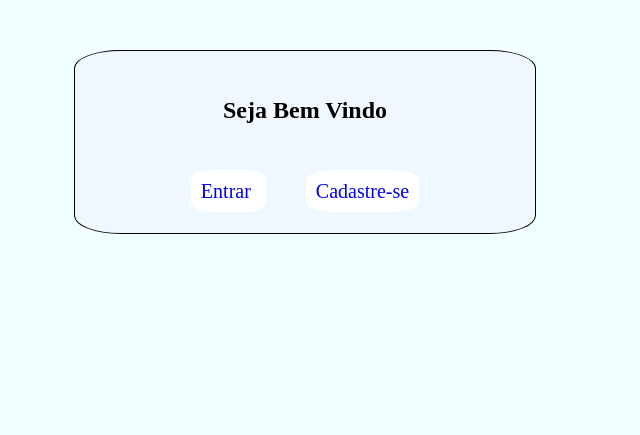
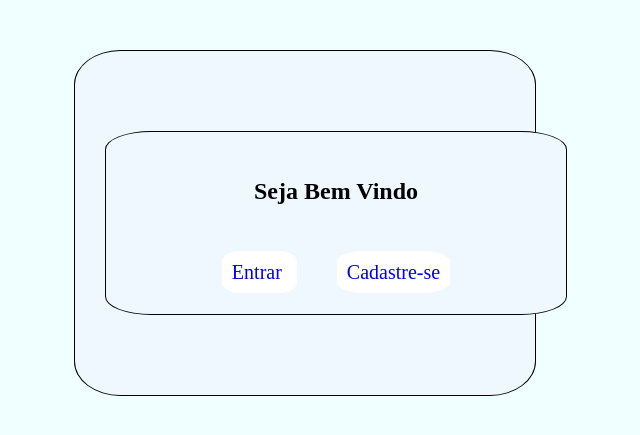
Before and after one commit to felipemm-santos/flask-user-authentication, a Flask app: page / in a window 1280 px wide. Shown: the top 435 px of the page, without its empty margins (335-975 px from the left). Run offline with Flask 3, Linux system fonts and the light colour scheme.

Commit message:
Add layout for flash messeges

```diff
--- a/templates/base.html
+++ b/templates/base.html
@@ -7,8 +7,16 @@
     <link rel="stylesheet" href="{{url_for('static', filename='styles.css')}}">
   </head>
   <body>
-    {% block content %}
-    {% endblock %}
+    <div class="container">
+      <div class="flashes">
+        {% for category, message in get_flashed_messages(with_categories=true) %}
+          <p class="{{category}}">{{ message }}</p>
+        {% endfor %}
+      </div>
+      {% block content %}
+      {% endblock %}
+    </div>
+
     <script src=""></script>
   </body>
 </html>
```
